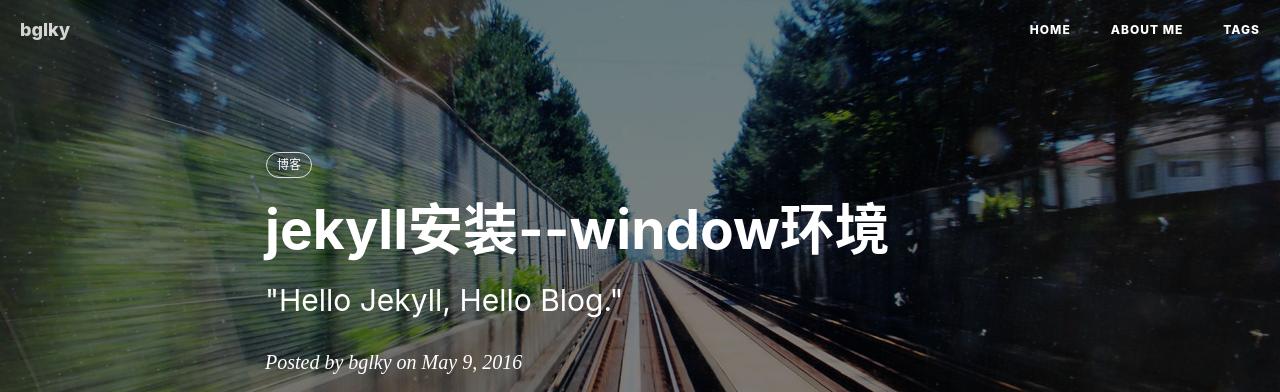
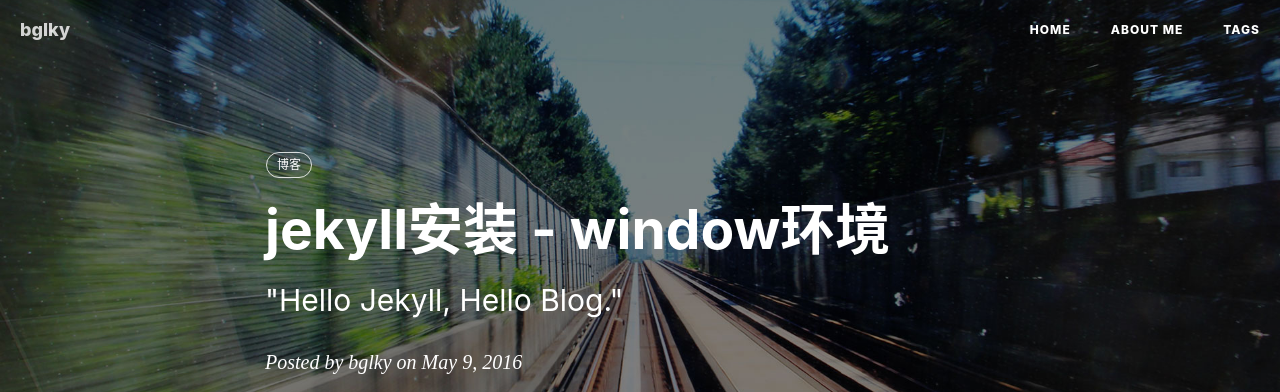
Before and after one commit to bglky/bglky.github.io, a Jekyll site: the page built from _posts/2016-05-09-hello-jekyll.markdown, in a window 1280 px wide. Shown: the top 392 px of the page. Built offline with Jekyll 4.4.1, drawn with Linux system fonts in a browser that asks for light colours; nearby versions of some CDN libraries; comment, search, counter and statistics services are not loaded.

Commit message:
update blog

```diff
--- a/_posts/2016-05-09-hello-jekyll.markdown
+++ b/_posts/2016-05-09-hello-jekyll.markdown
@@ -1,6 +1,6 @@
 ---
 layout:     post
-title:      "jekyll安装--window环境"
+title:      "jekyll安装 - window环境"
 subtitle:   " \"Hello Jekyll, Hello Blog.\""
 date:       2016-05-09 1:00:00
 author:     "bglky"
```
